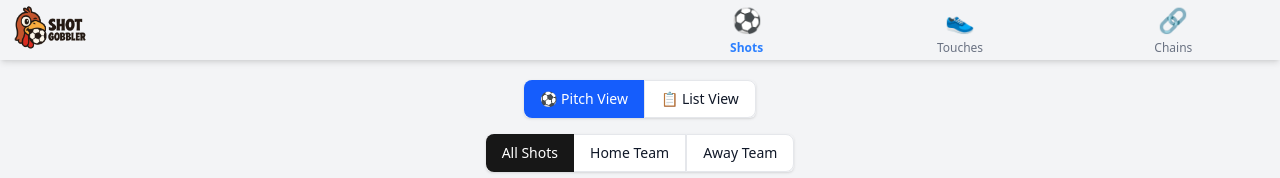
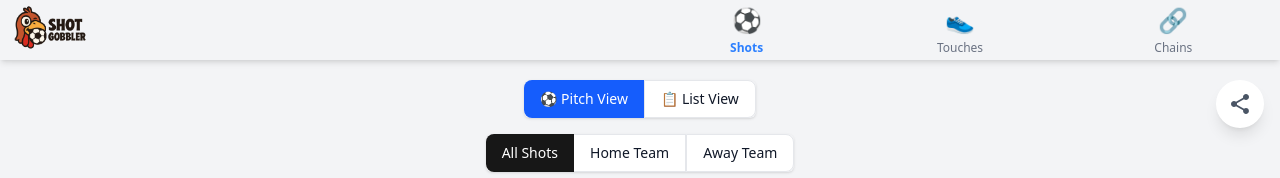
Before and after one commit to jsvirtane/shot-gobbler, a React (Vite) app: page / in a window 1280 px wide. Shown: the top 178 px of the page. Built offline with nearby package versions, Linux system fonts and the light colour scheme.

Commit message:
feat: #24 add share feature for sharing data as screenshots

```diff
--- a/package.json
+++ b/package.json
@@ -13,6 +13,7 @@
   },
   "dependencies": {
     "@tailwindcss/vite": "^4.1.4",
+    "html2canvas-pro": "^1.5.11",
     "react": "^19.0.0",
     "react-dom": "^19.0.0",
     "tailwindcss": "^4.1.4"
--- a/src/App.tsx
+++ b/src/App.tsx
@@ -1,5 +1,6 @@
 import { useState } from "react";
 import NavBar from "./components/NavBar/NavBar";
+import ShareButton from "./components/ShareButton";
 import PassChainsView from "./views/PassChainsView";
 import ShotsView from "./views/ShotsView";
 import TouchesView from "./views/TouchesView";
@@ -9,14 +10,40 @@ function App() {
     "shots" | "touches" | "pass-chains"
   >("shots");
 
+  // Get a descriptive title based on the active tab
+  const getShareTitle = () => {
+    switch (activeTab) {
+      case "shots":
+        return "Shot Analysis";
+      case "touches":
+        return "Touch Analysis";
+      case "pass-chains":
+        return "Pass Chain Analysis";
+      default:
+        return "Football Analysis";
+    }
+  };
+
   return (
     <div className="mx-auto flex h-screen flex-col">
       <NavBar activeTab={activeTab} setActiveTab={setActiveTab} />
-      <main className="flex w-full flex-grow flex-col bg-gray-100 p-5">
-        {activeTab === "shots" && <ShotsView />}
-        {activeTab === "touches" && <TouchesView />}
-        {activeTab === "pass-chains" && <PassChainsView />}
-      </main>
+      <div className="relative flex-grow">
+        {/* Floating Share Button */}
+        <div className="fixed top-20 right-4 z-20">
+          <ShareButton
+            title={getShareTitle()}
+            className="rounded-full bg-white shadow-lg hover:shadow-xl"
+          />
+        </div>
+        <main
+          id="main-content"
+          className="flex h-full w-full flex-col bg-gray-100 p-5"
+        >
+          {activeTab === "shots" && <ShotsView />}
+          {activeTab === "touches" && <TouchesView />}
+          {activeTab === "pass-chains" && <PassChainsView />}
+        </main>
+      </div>
     </div>
   );
 }
--- a/src/components/PassChainMap/PassChainActionMarker.tsx
+++ b/src/components/PassChainMap/PassChainActionMarker.tsx
@@ -31,7 +31,7 @@ export const PassChainActionMarker: React.FC<PassChainActionMarkerProps> = ({
 
   const isFirstAction = () => {
     return action.sequenceNumber === 1;
-  }
+  };
 
   const getMarkerBorder = () => {
     if (isCurrentChain) {
@@ -72,6 +72,12 @@ export const PassChainActionMarker: React.FC<PassChainActionMarkerProps> = ({
       style={{
         left: `${action.x}%`,
         top: `${action.y}%`,
+        borderRadius:
+          action.actionType === "pass" ||
+          action.actionType === "cross" ||
+          action.actionType === "placeholder"
+            ? "50%"
+            : "0.5rem", // Explicit for html2canvas iOS compatibility
       }}
       title={`${action.actionType} - Sequence ${action.sequenceNumber} - Zone: ${formatPitchZoneCapitalized(action.pitchZone)}`}
     >
--- a/src/components/PitchContainer/PitchContainer.tsx
+++ b/src/components/PitchContainer/PitchContainer.tsx
@@ -49,6 +49,7 @@ export const PitchContainer = forwardRef<HTMLDivElement, PitchContainerProps>(
 
     return (
       <div
+        id="share-pitch"
         ref={pitchRef}
         className="relative flex w-full cursor-crosshair items-center justify-center overflow-hidden"
         onClick={handleClick}
--- /dev/null
+++ b/src/components/ShareButton/ShareButton.tsx
@@ -0,0 +1,103 @@
+import html2canvas from "html2canvas-pro";
+import React from "react";
+
+interface ShareButtonProps {
+  targetElementId?: string;
+  className?: string;
+  title?: string;
+}
+
+const ShareButton: React.FC<ShareButtonProps> = ({
+  // Id of the PitchContainer.tsx component that we want to capture by default
+  targetElementId = "share-pitch",
+  className = "",
+  title = "Shot Gobbler Analysis",
+}) => {
+  const handleShare = async () => {
+    try {
+      // Find the target element to capture
+      const targetElement = targetElementId
+        ? document.getElementById(targetElementId)
+        : document.querySelector("main");
+
+      if (!targetElement) {
+        console.error("Target element not found for screenshot");
+        return;
+      }
+
+      // Capture screenshot using html2canvas
+      const canvas = await html2canvas(targetElement, {
+        useCORS: true,
+        allowTaint: true,
+        backgroundColor: "#f3f4f6", // gray-100 background
+        scale: 2, // Higher quality for mobile devices
+        scrollX: 0,
+        scrollY: 0,
+      });
+
+      const image = canvas.toDataURL("image/png");
+      const res = await fetch(image);
+      const blob = await res.blob();
+
+      // Check if Web Share API is supported (mainly on mobile)
+      if (navigator.share && navigator.canShare) {
+        const file = new File(
+          [blob],
+          `${title.toLowerCase().replace(/\s+/g, "-")}.png`,
+          {
+            type: "image/png",
+            lastModified: Date.now(),
+          },
+        );
+
+        const shareData = {
+          files: [file],
+        };
+
+        // Check if files can be shared
+        if (navigator.canShare(shareData)) {
+          await navigator.share(shareData);
+          return;
+        }
+      }
+
+      // Fallback: Create download link for desktop or unsupported browsers
+      const url = URL.createObjectURL(blob);
+      const link = document.createElement("a");
+      link.href = url;
+      link.download = `${title.toLowerCase().replace(/\s+/g, "-")}.png`;
+      document.body.appendChild(link);
+      link.click();
+      document.body.removeChild(link);
+      URL.revokeObjectURL(url);
+    } catch (error) {
+      console.error("Error sharing screenshot:", error);
+      // You could add a toast notification here
+    }
+  };
+
+  return (
+    <button
+      onClick={handleShare}
+      className={`flex items-center justify-center p-3 text-gray-600 transition-all duration-200 hover:scale-105 hover:text-blue-500 ${className}`}
+      title="Share screenshot"
+      aria-label="Share screenshot"
+    >
+      <svg
+        width="24"
+        height="24"
+        viewBox="0 0 24 24"
+        fill="none"
+        xmlns="http://www.w3.org/2000/svg"
+        className="h-6 w-6"
+      >
+        <path
+          d="M18 16.08C17.24 16.08 16.56 16.38 16.04 16.85L8.91 12.7C8.96 12.47 9 12.24 9 12C9 11.76 8.96 11.53 8.91 11.3L15.96 7.19C16.5 7.69 17.21 8 18 8C19.66 8 21 6.66 21 5C21 3.34 19.66 2 18 2C16.34 2 15 3.34 15 5C15 5.24 15.04 5.47 15.09 5.7L8.04 9.81C7.5 9.31 6.79 9 6 9C4.34 9 3 10.34 3 12C3 13.66 4.34 15 6 15C6.79 15 7.5 14.69 8.04 14.19L15.16 18.34C15.11 18.55 15.08 18.77 15.08 19C15.08 20.61 16.39 21.92 18 21.92C19.61 21.92 20.92 20.61 20.92 19C20.92 17.39 19.61 16.08 18 16.08Z"
+          fill="currentColor"
+        />
+      </svg>
+    </button>
+  );
+};
+
+export default ShareButton;
--- /dev/null
+++ b/src/components/ShareButton/index.ts
@@ -0,0 +1 @@
+export { default } from "./ShareButton";
--- a/src/components/ShotMap/ShotMarker.tsx
+++ b/src/components/ShotMap/ShotMarker.tsx
@@ -33,6 +33,7 @@ export const ShotMarker: React.FC<ShotMarkerProps> = ({ shot }) => {
       style={{
         left: `${shot.x}%`,
         top: `${shot.y}%`,
+        borderRadius: "50%", // Explicit for html2canvas iOS compatibility
       }}
       title={`${shot.shotType} - ${shot.bodyPart} - ${shot.result}${
         shot.playerName ? " - " + shot.playerName : ""
--- a/src/components/TouchMap/ActionMarker.tsx
+++ b/src/components/TouchMap/ActionMarker.tsx
@@ -33,6 +33,7 @@ export const ActionMarker: React.FC<ActionMarkerProps> = ({ action }) => {
         left: `${action.x}%`,
         top: `${action.y}%`,
         transform: "translate(-50%, -50%)",
+        borderRadius: "50%", // Explicit for html2canvas iOS compatibility
       }}
       title={`${action.category} - ${action.actionType} (${action.outcome})`}
     />
```
Also changed, not shown: 1 other file (tests, documents, lock files or other folders).
